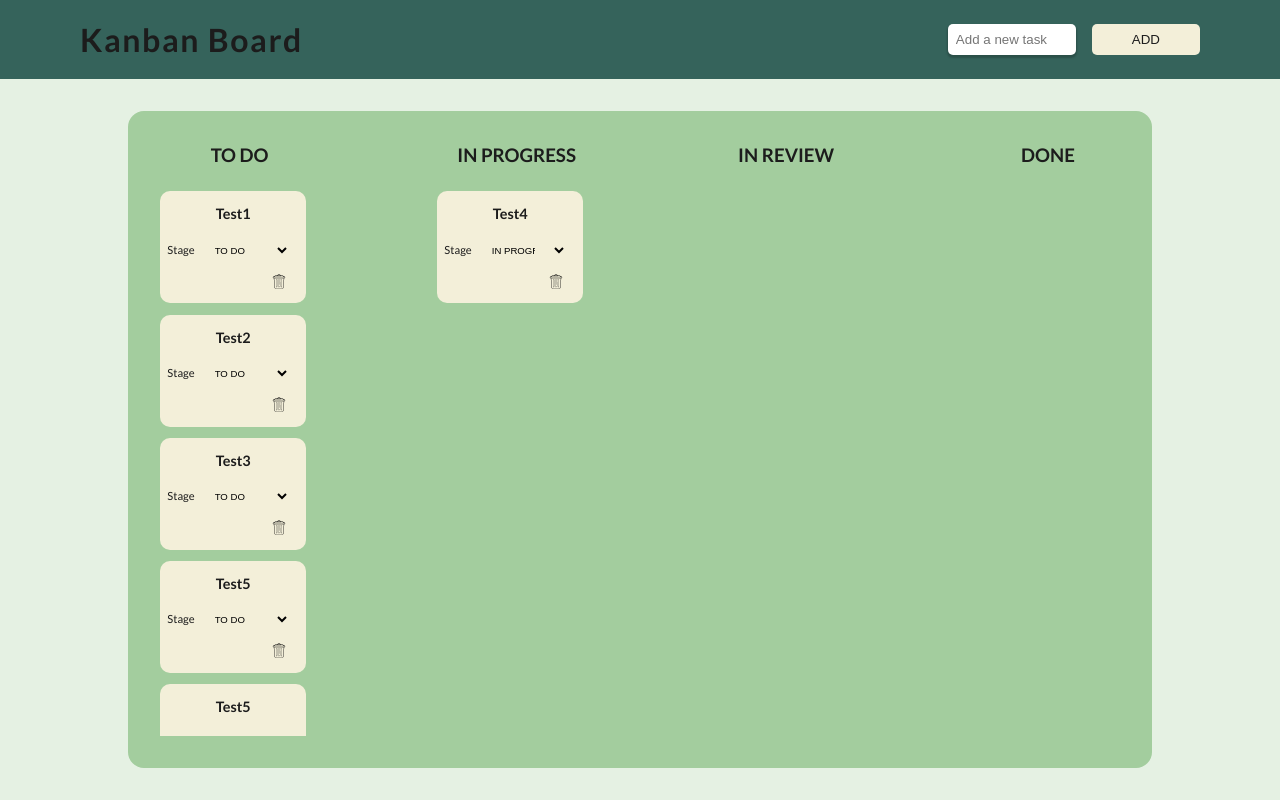
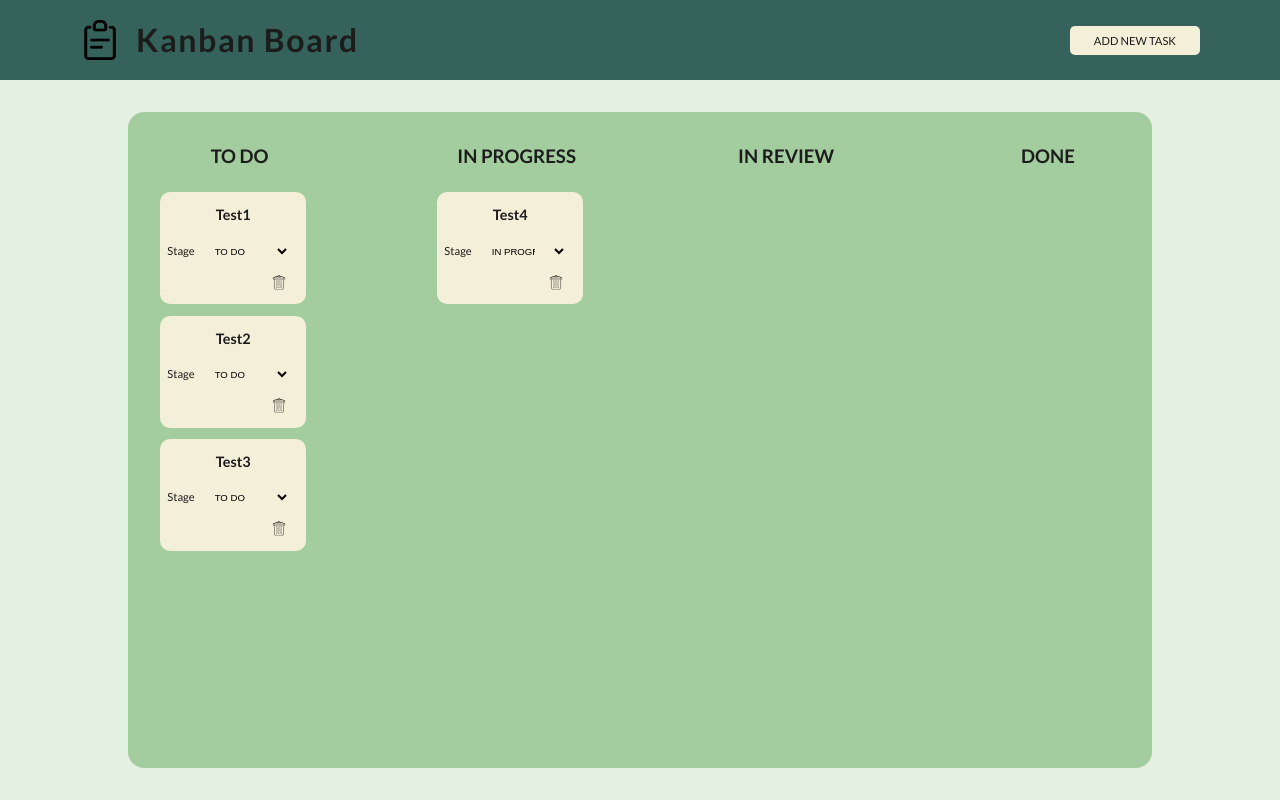
Before and after one commit to ViktoriiaHV/kanban-board, a React (Create React App) app: page / in a window 1280 px wide. Built offline with nearby package versions, Linux system fonts and the light colour scheme.

Commit message:
modal added

```diff
--- a/src/App.tsx
+++ b/src/App.tsx
@@ -1,17 +1,22 @@
+import React from "react";
 import { Board } from "./components/Board";
 import { Layout } from "./Layout/Layout";
+import { Modal } from "./Layout/Modal";
+import { ModalState } from "./store/Tasks/modal/ModalState";
 import { TasksState } from "./store/Tasks/TasksState";
 
 function App() {
   const stages = ["TO DO", "IN PROGRESS", "IN REVIEW", "DONE"];
-
   return (
     <div className="App">
-      <TasksState>
-        <Layout>
-          <Board stages={stages} />
-        </Layout>
-      </TasksState>
+      <ModalState>
+        <TasksState>
+          <Modal />
+          <Layout>
+            <Board stages={stages} />
+          </Layout>
+        </TasksState>
+      </ModalState>
     </div>
   );
 }
--- a/src/Layout/Button.tsx
+++ b/src/Layout/Button.tsx
@@ -4,7 +4,7 @@ interface ButtonProps
     HTMLButtonElement
   > {
   children: JSX.Element | string;
-  color?: string;
+  color?: 'primary' | 'secondary' ;
   size?: "large" | "medium" | "small";
 }
 
--- /dev/null
+++ b/src/Layout/Modal.tsx
@@ -0,0 +1,25 @@
+import { useContext } from "react";
+import { ModalContext } from "../store/Tasks/modal/ModalContext";
+import { Button } from "./Button";
+
+export const Modal = () => {
+  const { isOpen, content, setIsOpen } = useContext(ModalContext);
+
+  const onCloseModal = () => {
+    setIsOpen(false);
+  };
+
+  if (!isOpen) {
+    return null;
+  }
+  return (
+    <div className="modal__backdrop" onClick={onCloseModal}>
+      <div className="modal__content" onClick={(e) => e.stopPropagation()}>
+        {content}
+        <div>
+          <Button onClick={onCloseModal}>Close</Button>
+        </div>
+      </div>
+    </div>
+  );
+};
--- a/src/components/Header/Header.tsx
+++ b/src/components/Header/Header.tsx
@@ -1,10 +1,25 @@
+import { useContext } from "react";
+import { Button } from "../../Layout/Button";
+import boardIcon from "../../icons/pending-tasks.png";
+import { ModalContext } from "../../store/Tasks/modal/ModalContext";
 import { HeaderForm } from "./HeaderForm";
 
+export function Header() {
+  const {setIsOpen, setContent} = useContext(ModalContext);
 
-export function Header() {
+  const onAddNewTask = () => {
+    setIsOpen(true);
+    setContent(<HeaderForm />)
+  }
 
-    return <div className="header">
+
+  return (
+    <div className="header">
+      <div className="header__logo">
+        <img src={boardIcon} alt="board_icon" className="header__icon"/>
         <h1>Kanban Board</h1>
-        <HeaderForm />
+      </div>
+      <Button size="medium" onClick={onAddNewTask}>Add New Task</Button>
     </div>
+  );
 }
--- a/src/components/Header/HeaderForm.tsx
+++ b/src/components/Header/HeaderForm.tsx
@@ -2,14 +2,12 @@ import { useState } from "react";
 import { useAddNewTask } from "../../store/Tasks/useAddNewTask";
 import { Button } from "../../Layout/Button";
 
-
 export function HeaderForm() {
   const [taskTitle, setTaskTitle] = useState("");
+  const [taskDescription, setTaskDescription] = useState("");
+
+
   const addNewTask = useAddNewTask();
-
-  const onInputNewTask = (e: React.ChangeEvent<HTMLInputElement>) => {
-    setTaskTitle(e.target.value);
-  };
 
   const onAddNewTask = (e: React.MouseEvent<HTMLButtonElement>) => {
     e.preventDefault();
@@ -19,23 +17,35 @@ export function HeaderForm() {
     addNewTask({
       id: Date.now().toString(),
       title: taskTitle,
+      description: taskDescription,
       stage: "TO DO",
     });
     setTaskTitle("");
+    setTaskDescription("");
   };
 
   return (
+    <div className="header-form__wrapper">
+      <h3>Add a new task</h3>
       <form>
         <input
-        className='header-form__input'
+          className="header-form__input"
           type="text"
-        placeholder="Add a new task"
-        onChange={onInputNewTask}
+          placeholder="Task Name"
+          onChange={(e) => setTaskTitle(e.target.value)}
           value={taskTitle}
         />
-      <Button type="submit" onClick={onAddNewTask}>
+        <input
+          className="header-form__input"
+          type="text"
+          placeholder="Task Description"
+          onChange={(e) => setTaskDescription(e.target.value)}
+          value={taskDescription}
+        />
+        <Button type="submit" size="medium" color="secondary" onClick={onAddNewTask}>
           Add
         </Button>
       </form>
+    </div>
   );
 }
--- a/src/sass/_components.scss
+++ b/src/sass/_components.scss
@@ -2,30 +2,59 @@
 
 .header {
   display: flex;
-  padding: 0.5rem 5rem;
   justify-content: space-between;
   align-items: center;
+  padding: 0.5rem 5rem;
+  min-height: 5rem;
+
+  &__logo {
+    display: inline-flex;
+    gap: 1rem;
+    align-items: center;
+  }
+
+  &__icon {
+    width: 2.5rem;
+    height: 2.5rem;
+  }
 }
 
 .btn {
   text-align: center;
   text-transform: uppercase;
-  background-color: $color-secondary-light;
+  font-family: inherit;
   color: $color-very-dark-grey;
   transition: all 0.2s;
   border-radius: 5px;
   border: none;
 
+  &--primary {
+    background-color: $color-secondary-light;
+  }
+
+  &--secondary {
+    background-color: #1b5e20;
+  }
+
   &--small {
-    padding: 0.5rem 1.2rem;
+    padding: 0.4rem 1rem;
+    min-width: 5rem;
+    max-width: 6rem;
+    font-size: 0.6rem;
   }
 
   &--medium {
-    padding: 0.5rem 2.5rem;
+    padding: 0.5rem 1.5rem;
+    min-width: 7rem;
+    max-width: 9rem;
+    font-size: 0.7rem;
   }
 
   &--large {
-    padding: 0.5rem 4rem;
+    padding: 0.5rem 2rem;
+    min-width: 9rem;
+    max-width: 15rem;
+    font-size: 0.9rem;
   }
 
   &:hover {
@@ -38,7 +67,15 @@
 }
 
 .header-form {
+  &__wrapper {
+    display: flex;
+    flex-direction: column;
+    align-items: center;
+    flex-wrap: nowrap;
+    row-gap: 1rem;
+  }
   &__input {
+    font-family: inherit;
     padding: 0.5rem;
     border-radius: 5px;
     max-width: 8rem;
@@ -136,7 +173,7 @@
 
   &__label {
     font-size: 0.7rem;
-    display : inline;
+    display: inline;
   }
 
   select {
@@ -150,28 +187,35 @@
     align-items: flex-end;
   }
 
-  &__action-buttons{
+  &__action-buttons {
     align-self: flex-end;
     flex: 0 1;
   }
+}
 
-  // .stages {
-  //   display: flex;
-  //   flex-direction: row;
-  //   align-items: center;
-  //   justify-content: space-between;
-  //   margin: 5px 0;
-  //   padding: 1px;
-  // }
+.modal {
+  &__backdrop {
+    position: fixed;
+    top: 0;
+    right: 0;
+    bottom: 0;
+    left: 0;
+    z-index: 100;
+    background-image: linear-gradient(rgba(0, 0, 0, 0.6), rgba(0, 0, 0, 0.7));
+    display: flex;
+    align-items: center;
+    justify-content: center;
+  }
 
-  // .stages label {
-  //   font-size: 0.7rem;
-  // }
-
-  // .buttons {
-  //   display: flex;
-  //   flex-direction: row;
-  //   justify-content: flex-end;
-  //   align-items: center;
-  // }
+  &__content {
+    background-color: white;
+    min-width: 40%;
+    min-height: 40%;
+    display: flex;
+    border-radius: 1rem;
+    padding: 2rem 1rem 2rem;
+    flex-direction: column;
+    align-items: center;
+    justify-content: space-between;
+  }
 }
--- a/src/store/Tasks/TasksState.tsx
+++ b/src/store/Tasks/TasksState.tsx
@@ -1,5 +1,4 @@
 import { useMemo, useReducer } from "react";
-import { Task } from "./Task";
 import { tasksReducer } from "./TaskReducer";
 import { TasksContext } from "./TasksContext";
 
@@ -27,30 +26,6 @@ const DUMMY_TASKS = [
       stage: "TO DO"
     },
     {
-      id: '5',
-      title: "Test5",
-      description: "Test description 5",
-      stage: "TO DO"
-    },
-    {
-      id: '6',
-      title: "Test5",
-      description: "Test description 5",
-      stage: "TO DO"
-    },
-    {
-      id: '7',
-      title: "Test5",
-      description: "Test description 5",
-      stage: "TO DO"
-    },
-    {
-      id: '8',
-      title: "Test5",
-      description: "Test description 5",
-      stage: "TO DO"
-    },
-    {
       id: '4',
       title: "Test4",
       description: "Test description",
--- /dev/null
+++ b/src/store/Tasks/modal/ModalContext.tsx
@@ -0,0 +1,13 @@
+import React from "react";
+
+export const ModalContext = React.createContext<{
+  isOpen: boolean;
+  setIsOpen: React.Dispatch<React.SetStateAction<boolean>>;
+  content: React.ReactNode;
+  setContent: React.Dispatch<React.SetStateAction<JSX.Element>>;
+}>({
+  isOpen: false,
+  setIsOpen: () => false,
+  content: <></>,
+  setContent: () => <></>
+});
--- /dev/null
+++ b/src/store/Tasks/modal/ModalState.tsx
@@ -0,0 +1,13 @@
+import { useState } from "react";
+import { ModalContext } from "./ModalContext";
+
+export const ModalState = ({ children }: { children: React.ReactNode }) => {
+  const [isOpen, setIsOpen] = useState(false);
+  const [content, setContent] = useState(<>LOL</>)
+
+  return (
+    <ModalContext.Provider value={{ isOpen, setIsOpen, content, setContent }}>
+      {children}
+    </ModalContext.Provider>
+  );
+};
```
Also changed, not shown: src/icons/pending-tasks.png (added). Lines whose indentation alone changed are shown as unchanged.
